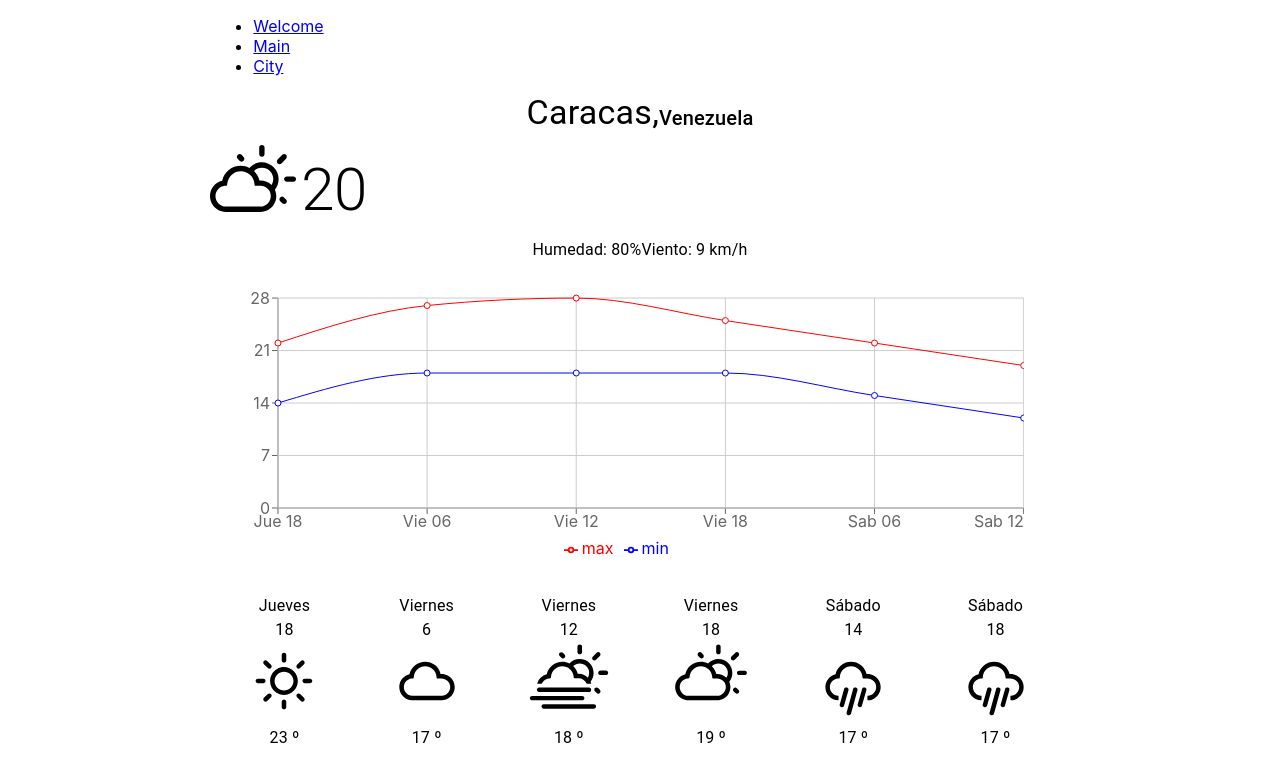
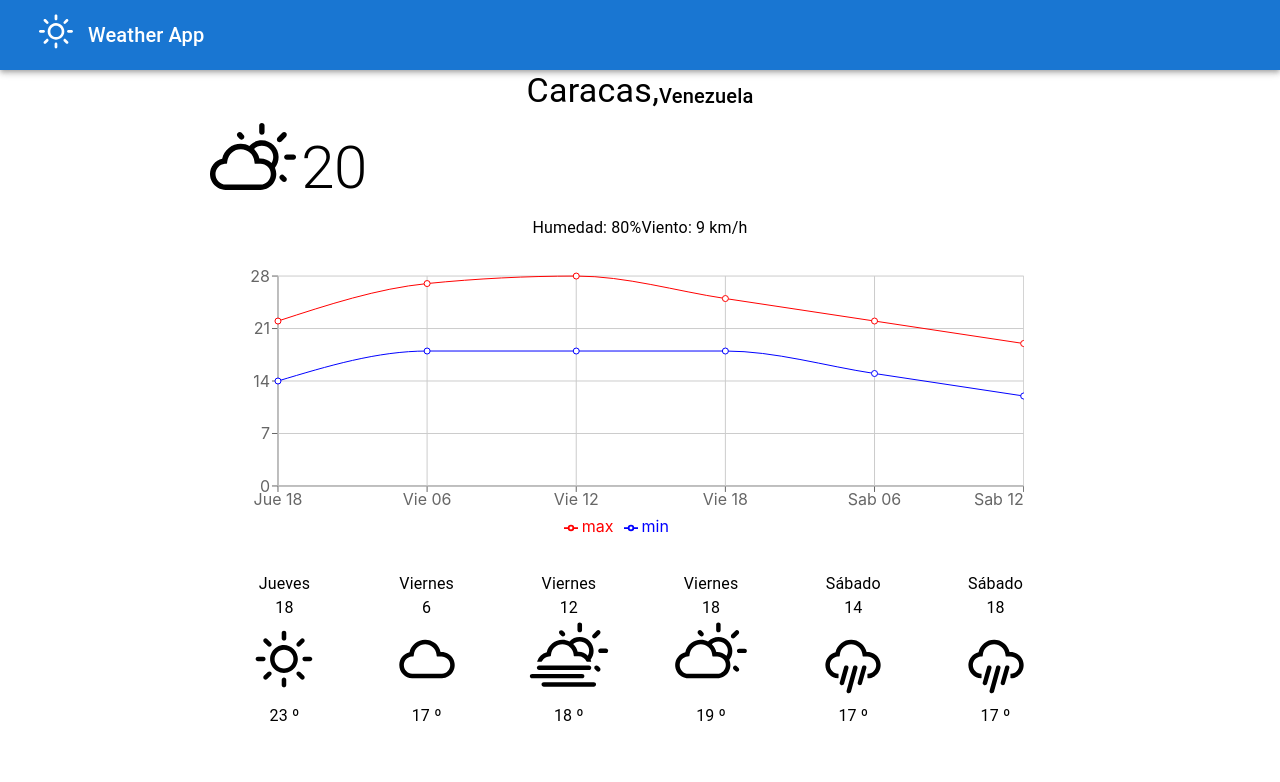
Before and after one commit to jreyesdev/weather-app, a React (Create React App) app: page /city in a window 1280 px wide. Shown: the top 782 px of the page. Built offline with nearby package versions, Linux system fonts and the light colour scheme.

Commit message:
Layout para main y city page

```diff
--- a/src/App.jsx
+++ b/src/App.jsx
@@ -1,6 +1,5 @@
 import React from "react";
-import { BrowserRouter as Router, Link, Route, Switch } from "react-router-dom";
-import Grid from "@mui/material/Grid";
+import { BrowserRouter as Router, Route, Switch } from "react-router-dom";
 
 import WelcomePage from "./pages/WelcomePage";
 import NotFoundPage from "./pages/NotFoundPage";
@@ -9,22 +8,7 @@ import MainPage from "./pages/MainPage";
 
 const App = () => {
   return (
-    <Grid container justifyContent="center" direction="row">
-      <Grid item xs={12} sm={11} md={10} lg={8}>
     <Router>
-          <div>
-            <ul>
-              <li>
-                <Link to="/">Welcome</Link>
-              </li>
-              <li>
-                <Link to="/main">Main</Link>
-              </li>
-              <li>
-                <Link to="/city">City</Link>
-              </li>
-            </ul>
-          </div>
       <Switch>
         <Route exact path="/" component={WelcomePage} />
         <Route path="/main" component={MainPage} />
@@ -32,8 +16,6 @@ const App = () => {
         <Route component={NotFoundPage} />
       </Switch>
     </Router>
-      </Grid>
-    </Grid>
   );
 };
 
--- a/src/pages/CityPage.jsx
+++ b/src/pages/CityPage.jsx
@@ -1,10 +1,11 @@
 import React from "react";
 import Grid from "@mui/material/Grid";
+import AppFrame from "../components/AppFrame";
 import CityInfo from "../components/CityInfo/CityInfo";
+import ForeCastChart from "../components/ForeCastChart/ForeCastChart";
+import ForeCast from "../components/ForeCast/ForeCast";
 import Weather from "../components/Weather/Weather";
 import WeatherDetails from "../components/WeatherDetails/WeatherDetails";
-import ForeCastChart from "../components/ForeCastChart/ForeCastChart";
-import ForeCast from "../components/ForeCast/ForeCast";
 
 const ITEMS_FORE = [
   { hour: 18, state: "sunny", temperature: 23, weekDay: "Jueves" },
@@ -26,6 +27,7 @@ const data = [
 
 const CityPage = () => {
   return (
+    <AppFrame>
       <Grid container justifyContent="center" direction="column" spacing={2}>
         <Grid
           container
@@ -47,6 +49,7 @@ const CityPage = () => {
           <ForeCast itemList={ITEMS_FORE} />
         </Grid>
       </Grid>
+    </AppFrame>
   );
 };
 
--- a/src/pages/MainPage.jsx
+++ b/src/pages/MainPage.jsx
@@ -1,7 +1,8 @@
 import React from "react";
 import { useHistory } from "react-router-dom";
-//import PropTypes from "prop-types";
+import Paper from "@mui/material/Paper";
 
+import AppFrame from "../components/AppFrame";
 import CityList from "../components/CityList/CityList";
 
 const cities = [
@@ -35,13 +36,13 @@ const MainPage = () => {
   };
 
   return (
-    <div>
+    <AppFrame>
       <h2>Lista de ciudades</h2>
-      <CityList cities={cities} onClickCity={clickCity} />
-    </div>
+      <Paper elevation={3}>
+        <CityList cities={cities} onClickCity={clickCity} />
+      </Paper>
+    </AppFrame>
   );
 };
 
-//MainPage.propTypes = {};
-
 export default MainPage;
```
Lines whose indentation alone changed are shown as unchanged.
